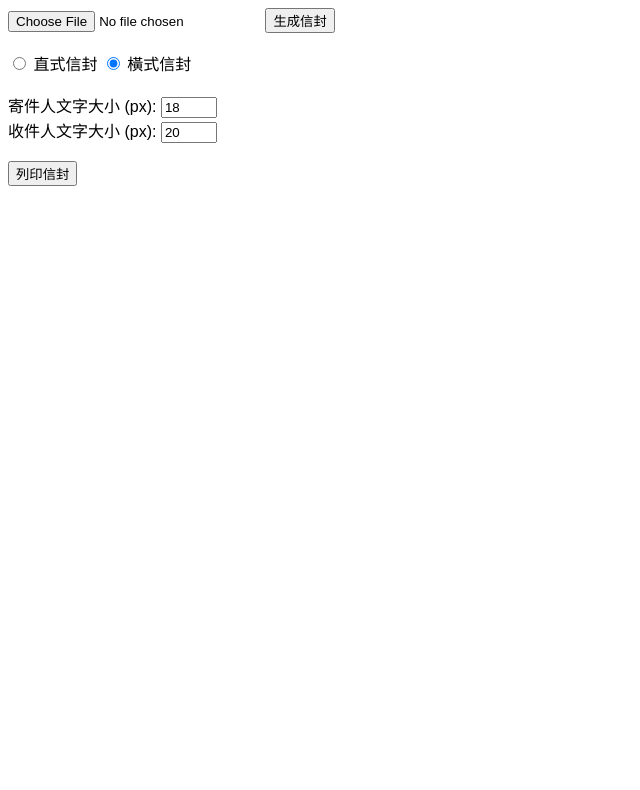
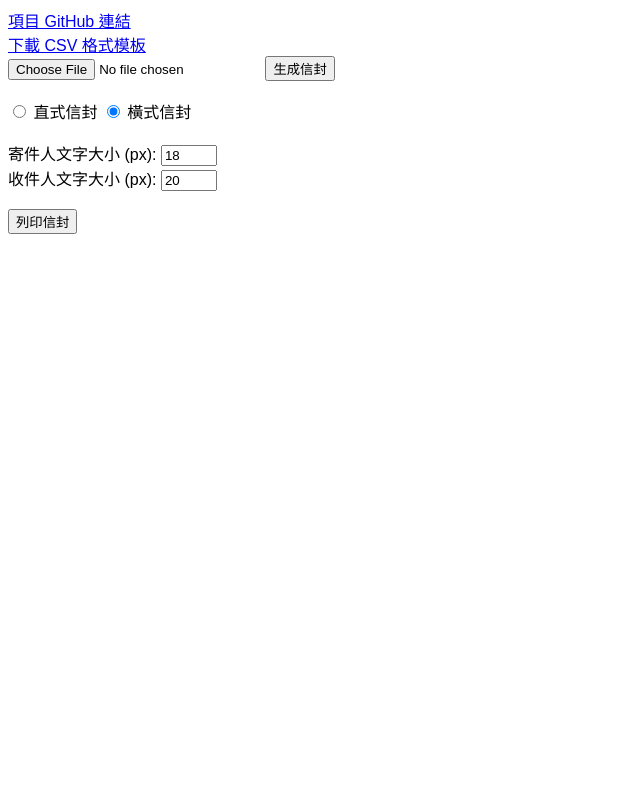
Before and after one commit to Oliver0804/Evnelope, a plain HTML site: page index.html in a window 1280 px wide. Shown: the part 81-871 px from the top of the page, without its empty margins (0-640 px from the left). Drawn offline with Linux system fonts and the light colour scheme.

Commit message:
添加項目資訊與模板

```diff
--- a/index.html
+++ b/index.html
@@ -9,7 +9,15 @@
 <body>
 
 <h1>信封排版生成器</h1>
+<!-- 項目 GitHub 連結 -->
+<div>
+    <a href="https://oliver0804.github.io/Evnelope/" target="_blank">項目 GitHub 連結</a>
+</div>
 
+<!-- 下載 CSV 格式模板 -->
+<div>
+    <a href="https://github.com/Oliver0804/Evnelope/blob/main/demo.csv" download>下載 CSV 格式模板</a>
+</div>
 <input type="file" id="csvFile" accept=".csv" />
 <button class="btn" onclick="generateEnvelopes()">生成信封</button>
 
@@ -40,7 +48,9 @@
 <!-- 用來顯示多個信封的容器 -->
 <div id="envelopesContainer"></div>
 
+
 <script src="script.js"></script>
+
 
 </body>
 </html>
```
